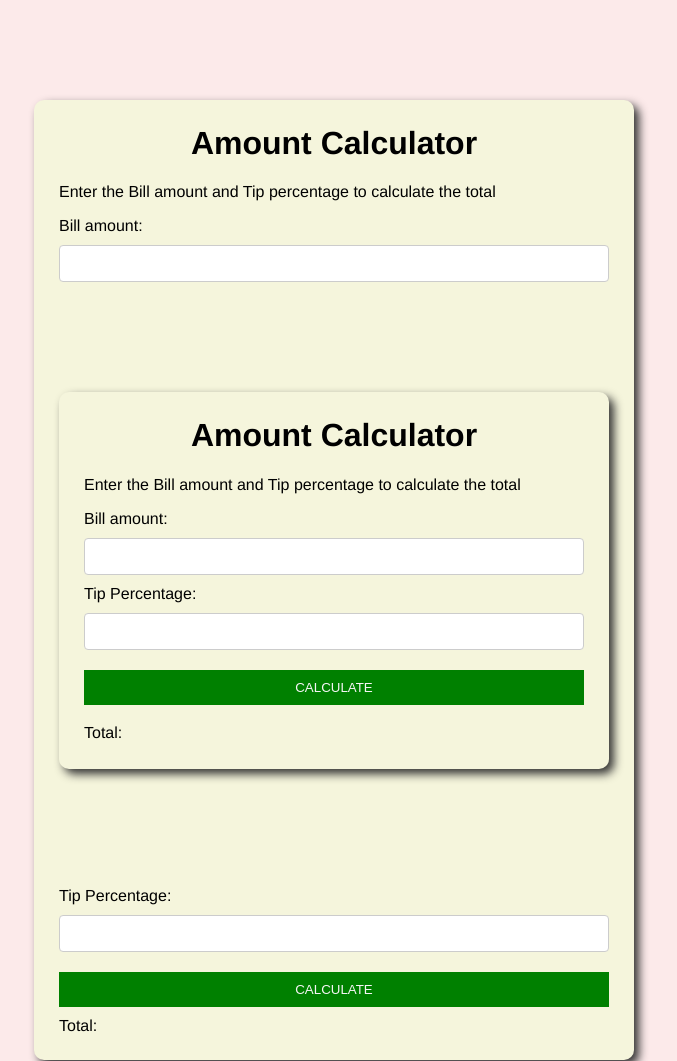
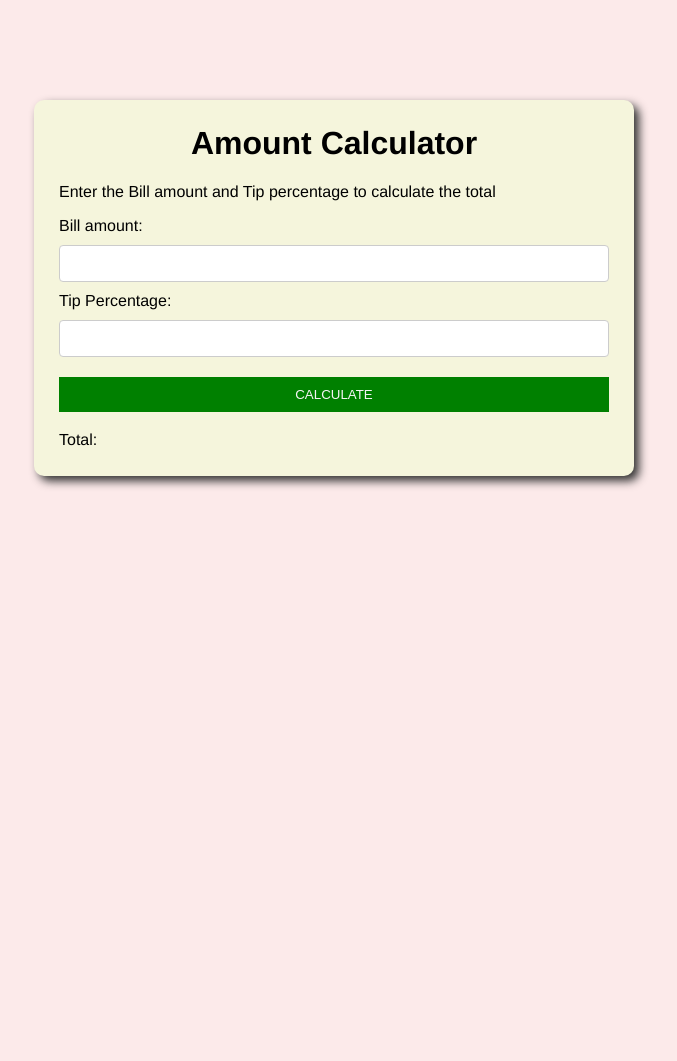
Before and after one commit to VaibhavKT20/JavaScriptProjects, a plain HTML site: page AmountCalculator/index.html in a window 1280 px wide. Shown: the top 1061 px of the page, without its empty margins (306-983 px from the left). After the commit the page ends 800 px from the top, so only its background shows below. Drawn offline with Linux system fonts and the light colour scheme.

Commit message:
index.html

```diff
--- a/AmountCalculator/index.html
+++ b/AmountCalculator/index.html
@@ -11,49 +11,16 @@
       <h1>Amount Calculator</h1>
       <p>Enter the Bill amount and Tip percentage to calculate the total</p>
       <label for="bill">Bill amount:</label>
-      <input type="number" id="bill" /><!DOCTYPE html>
-      <html lang="en">
-        <head>
-          <meta charset="UTF-8" />
-          <meta
-            name="viewport"
-            content="width=device-width, initial-scale=1.0"
-          />
-          <title>Amount Calculator</title>
-          <link rel="stylesheet" href="style.css" />
-        </head>
-        <body>
-          <div class="container">
-            <h1>Amount Calculator</h1>
-            <p>
-              Enter the Bill amount and Tip percentage to calculate the total
-            </p>
-            <label for="bill">Bill amount:</label>
-            <input type="number" id="bill" />
-            <br />
-            <label for="tip">Tip Percentage:</label>
-            <input type="number" id="tip" />
-            <br />
-            <button id="calculate">Calculate</button>
-            <br />
-            <label for="total"
-              >Total:
-              <span id="total"></span>
-            </label>
-          </div>
-        </body>
-        <script src="script.js"></script>
-      </html>
-
+      <input type="number" id="bill" />
       <br />
-      <label for="Tip">Tip Percentage:</label>
+      <label for="tip">Tip Percentage:</label>
       <input type="number" id="tip" />
       <br />
       <button id="calculate">Calculate</button>
       <br />
       <label for="total"
         >Total:
-        <span id="total "></span>
+        <span id="total"></span>
       </label>
     </div>
   </body>
```
